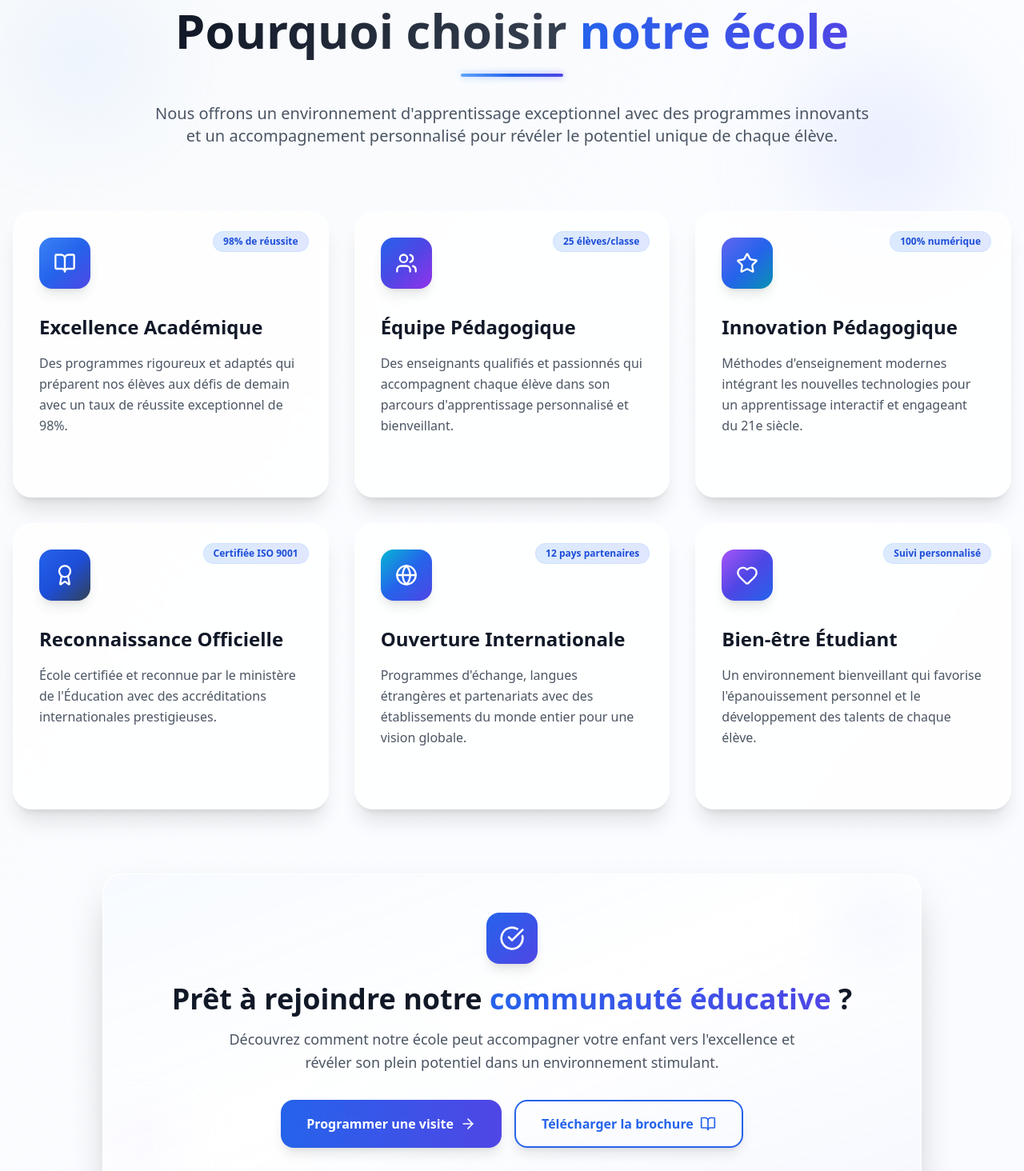
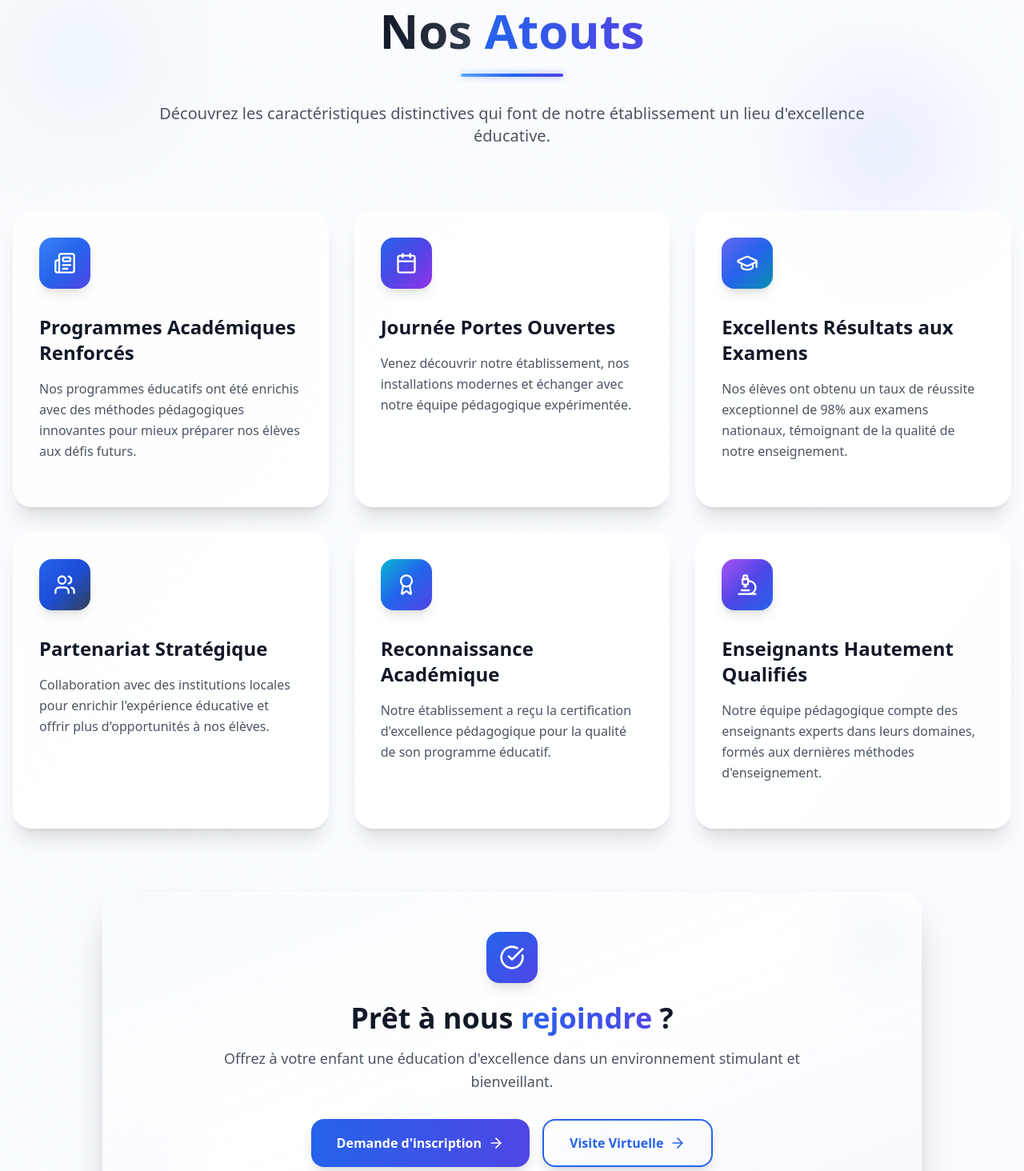
Before and after one commit to AmazzarK/PlatformSchool, a React (Vite) app in the folder frontschool/: page / in a window 1280 px wide. Shown: the part 3760-5224 px from the top of the page at 80% size. Built offline with nearby package versions, Linux system fonts and the light colour scheme.

Commit message:
vercel update

```diff
--- a/frontschool/src/components/Features.jsx
+++ b/frontschool/src/components/Features.jsx
@@ -1,5 +1,5 @@
 import React, { useState, useEffect } from 'react';
-import { BookOpen, Users, Star, Award, Globe, Heart, Sparkles, ArrowRight, CheckCircle } from 'lucide-react';
+import { Newspaper, Calendar, GraduationCap, Users, Award, Microscope, ArrowRight, CheckCircle } from 'lucide-react';
 
 const Features = () => {
   const [hoveredCard, setHoveredCard] = useState(null);
@@ -11,62 +11,55 @@ const Features = () => {
 
   const features = [
     {
-      icon: BookOpen,
-      title: "Excellence Académique",
-      description: "Des programmes rigoureux et adaptés qui préparent nos élèves aux défis de demain avec un taux de réussite exceptionnel de 98%.",
-      stats: "98% de réussite",
+      icon: Newspaper,
+      title: "Programmes Académiques Renforcés",
+      description: "Nos programmes éducatifs ont été enrichis avec des méthodes pédagogiques innovantes pour mieux préparer nos élèves aux défis futurs.",
       gradient: "bg-gradient-to-br from-blue-500 via-blue-600 to-indigo-600",
       hoverGradient: "group-hover:from-blue-600 group-hover:via-blue-700 group-hover:to-indigo-700"
     },
     {
-      icon: Users,
-      title: "Équipe Pédagogique",
-      description: "Des enseignants qualifiés et passionnés qui accompagnent chaque élève dans son parcours d'apprentissage personnalisé et bienveillant.",
-      stats: "25 élèves/classe",
+      icon: Calendar,
+      title: "Journée Portes Ouvertes",
+      description: "Venez découvrir notre établissement, nos installations modernes et échanger avec notre équipe pédagogique expérimentée.",
       gradient: "bg-gradient-to-br from-blue-600 via-indigo-600 to-purple-600",
       hoverGradient: "group-hover:from-blue-700 group-hover:via-indigo-700 group-hover:to-purple-700"
     },
     {
-      icon: Star,
-      title: "Innovation Pédagogique",
-      description: "Méthodes d'enseignement modernes intégrant les nouvelles technologies pour un apprentissage interactif et engageant du 21e siècle.",
-      stats: "100% numérique",
+      icon: GraduationCap,
+      title: "Excellents Résultats aux Examens",
+      description: "Nos élèves ont obtenu un taux de réussite exceptionnel de 98% aux examens nationaux, témoignant de la qualité de notre enseignement.",
       gradient: "bg-gradient-to-br from-indigo-500 via-blue-600 to-cyan-600",
       hoverGradient: "group-hover:from-indigo-600 group-hover:via-blue-700 group-hover:to-cyan-700"
     },
     {
-      icon: Award,
-      title: "Reconnaissance Officielle",
-      description: "École certifiée et reconnue par le ministère de l'Éducation avec des accréditations internationales prestigieuses.",
-      stats: "Certifiée ISO 9001",
+      icon: Users,
+      title: "Partenariat Stratégique",
+      description: "Collaboration avec des institutions locales pour enrichir l'expérience éducative et offrir plus d'opportunités à nos élèves.",
       gradient: "bg-gradient-to-br from-blue-600 via-blue-700 to-slate-700",
       hoverGradient: "group-hover:from-blue-700 group-hover:via-blue-800 group-hover:to-slate-800"
     },
     {
-      icon: Globe,
-      title: "Ouverture Internationale",
-      description: "Programmes d'échange, langues étrangères et partenariats avec des établissements du monde entier pour une vision globale.",
-      stats: "12 pays partenaires",
+      icon: Award,
+      title: "Reconnaissance Académique",
+      description: "Notre établissement a reçu la certification d'excellence pédagogique pour la qualité de son programme éducatif.",
       gradient: "bg-gradient-to-br from-cyan-500 via-blue-600 to-indigo-600",
       hoverGradient: "group-hover:from-cyan-600 group-hover:via-blue-700 group-hover:to-indigo-700"
     },
     {
-      icon: Heart,
-      title: "Bien-être Étudiant",
-      description: "Un environnement bienveillant qui favorise l'épanouissement personnel et le développement des talents de chaque élève.",
-      stats: "Suivi personnalisé",
+      icon: Microscope,
+      title: "Enseignants Hautement Qualifiés",
+      description: "Notre équipe pédagogique compte des enseignants experts dans leurs domaines, formés aux dernières méthodes d'enseignement.",
       gradient: "bg-gradient-to-br from-purple-500 via-indigo-600 to-blue-600",
       hoverGradient: "group-hover:from-purple-600 group-hover:via-indigo-700 group-hover:to-blue-700"
     }
   ];
 
-  const handleVisitClick = () => {
-    // navigate('/contact', { state: { sujet: "Visite de l'école" } });
-    console.log('Navigate to contact with visit subject');
+  const handleInscriptionClick = () => {
+    console.log('Navigate to registration');
   };
 
-  const handleBrochureClick = () => {
-    console.log('Download brochure');
+  const handleContactClick = () => {
+    console.log('Navigate to contact');
   };
 
   return (
@@ -81,13 +74,10 @@ const Features = () => {
       <div className="container mx-auto px-4 max-w-7xl relative">
         {/* Enhanced Section Header */}
         <div className={`text-center mb-20 transition-all duration-1000 ${isVisible ? 'opacity-100 translate-y-0' : 'opacity-0 translate-y-8'}`}>
-          {/* Icon Badge */}
-
-
           {/* Main Title */}
           <h2 className="text-4xl md:text-5xl lg:text-6xl font-bold mb-6 leading-tight">
-            <span className="text-transparent bg-clip-text bg-gradient-to-r from-gray-900 to-gray-700">Pourquoi choisir </span>
-            <span className="text-transparent bg-clip-text bg-gradient-to-r from-blue-600 to-indigo-600">notre école</span>
+            <span className="text-transparent bg-clip-text bg-gradient-to-r from-gray-900 to-gray-700">Nos </span>
+            <span className="text-transparent bg-clip-text bg-gradient-to-r from-blue-600 to-indigo-600">Atouts</span>
           </h2>
 
           {/* Animated Divider */}
@@ -100,12 +90,11 @@ const Features = () => {
 
           {/* Description */}
           <p className="text-lg md:text-xl text-gray-600 max-w-4xl mx-auto leading-relaxed font-light">
-            Nous offrons un environnement d'apprentissage exceptionnel avec des programmes innovants
-            et un accompagnement personnalisé pour révéler le potentiel unique de chaque élève.
+            Découvrez les caractéristiques distinctives qui font de notre établissement un lieu d'excellence éducative.
           </p>
         </div>
 
-        {/* Enhanced Features Grid */}
+        {/* Features Grid */}
         <div className="grid md:grid-cols-2 lg:grid-cols-3 gap-8 mb-20">
           {features.map((feature, index) => {
             const IconComponent = feature.icon;
@@ -127,13 +116,6 @@ const Features = () => {
                 {/* Gradient Background Effect */}
                 <div className={`absolute inset-0 rounded-3xl opacity-0 group-hover:opacity-5 transition-opacity duration-500 ${feature.gradient}`}></div>
 
-                {/* Stats Badge */}
-                <div className="absolute top-6 right-6">
-                  <div className="bg-gradient-to-r from-blue-100 to-indigo-100 text-blue-700 px-3 py-1 rounded-full text-xs font-semibold border border-blue-200/50 backdrop-blur-sm">
-                    {feature.stats}
-                  </div>
-                </div>
-
                 {/* Icon Container */}
                 <div className="relative mb-8">
                   <div className={`${feature.gradient} ${feature.hoverGradient} text-white rounded-2xl w-16 h-16 flex items-center justify-center shadow-lg transition-all duration-500 group-hover:shadow-2xl group-hover:scale-110`}>
@@ -150,12 +132,6 @@ const Features = () => {
                   <p className="text-gray-600 leading-relaxed mb-6 group-hover:text-gray-700 transition-colors duration-300">
                     {feature.description}
                   </p>
-
-                  {/* Learn More Link */}
-                  <div className="flex items-center text-blue-600 font-semibold text-sm group-hover:text-blue-700 transition-colors duration-300">
-                    <span className="opacity-0 group-hover:opacity-100 transition-all duration-300">En savoir plus</span>
-                    <ArrowRight className={`h-4 w-4 ml-2 transition-all duration-300 ${isHovered ? 'translate-x-1 opacity-100' : 'opacity-0 -translate-x-2'}`} />
-                  </div>
                 </div>
 
                 {/* Bottom Gradient Line */}
@@ -178,34 +154,33 @@ const Features = () => {
               </div>
 
               <h3 className="text-3xl md:text-4xl font-bold text-gray-900 mb-4 leading-tight">
-                Prêt à rejoindre notre
-                <span className="text-transparent bg-clip-text bg-gradient-to-r from-blue-600 to-indigo-600"> communauté éducative</span> ?
+                Prêt à nous
+                <span className="text-transparent bg-clip-text bg-gradient-to-r from-blue-600 to-indigo-600"> rejoindre</span> ?
               </h3>
 
               <p className="text-gray-600 text-lg mb-8 max-w-3xl mx-auto leading-relaxed font-light">
-                Découvrez comment notre école peut accompagner votre enfant vers l'excellence
-                et révéler son plein potentiel dans un environnement stimulant.
+                Offrez à votre enfant une éducation d'excellence dans un environnement stimulant et bienveillant.
               </p>
 
               <div className="flex flex-col sm:flex-row gap-4 justify-center">
                 <button
-                  onClick={handleVisitClick}
+                  onClick={handleInscriptionClick}
                   className="group relative overflow-hidden bg-gradient-to-r from-blue-600 to-indigo-600 hover:from-blue-700 hover:to-indigo-700 text-white px-8 py-4 rounded-2xl font-semibold transition-all duration-300 hover:scale-105 shadow-lg hover:shadow-xl flex items-center justify-center"
                 >
                   <span className="relative z-10 flex items-center">
-                    Programmer une visite
+                    Demande d'inscription
                     <ArrowRight className="h-5 w-5 ml-2 group-hover:translate-x-1 transition-transform duration-300" />
                   </span>
                   <div className="absolute inset-0 bg-gradient-to-r from-white/10 to-transparent opacity-0 group-hover:opacity-100 transition-opacity duration-300"></div>
                 </button>
 
                 <button
-                  onClick={handleBrochureClick}
+                  onClick={handleContactClick}
                   className="group border-2 border-blue-600 text-blue-600 hover:bg-blue-600 hover:text-white px-8 py-4 rounded-2xl font-semibold transition-all duration-300 hover:scale-105 shadow-lg hover:shadow-xl flex items-center justify-center"
                 >
                   <span className="flex items-center">
-                    Télécharger la brochure
-                    <BookOpen className="h-5 w-5 ml-2 group-hover:rotate-12 transition-transform duration-300" />
+                    Visite Virtuelle
+                    <ArrowRight className="h-5 w-5 ml-2 group-hover:rotate-12 transition-transform duration-300" />
                   </span>
                 </button>
               </div>
```
Also changed, not shown: frontschool/vercel.json (added).
